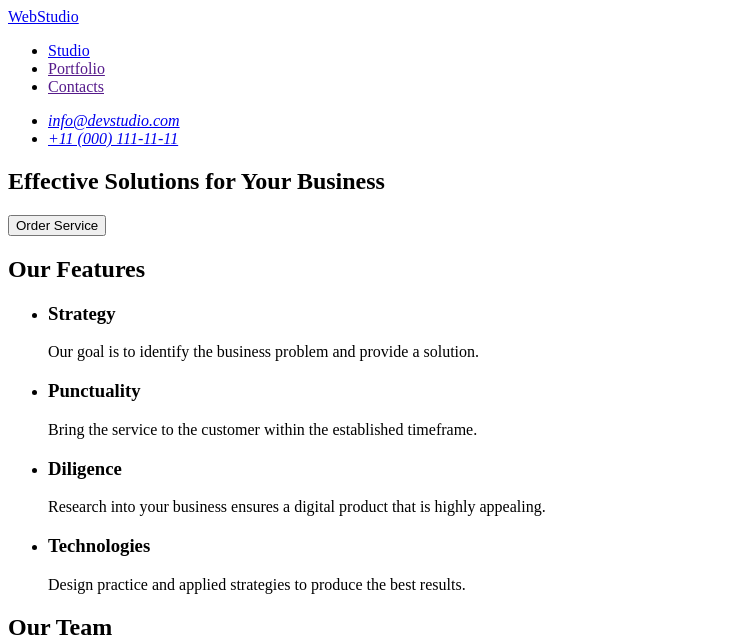
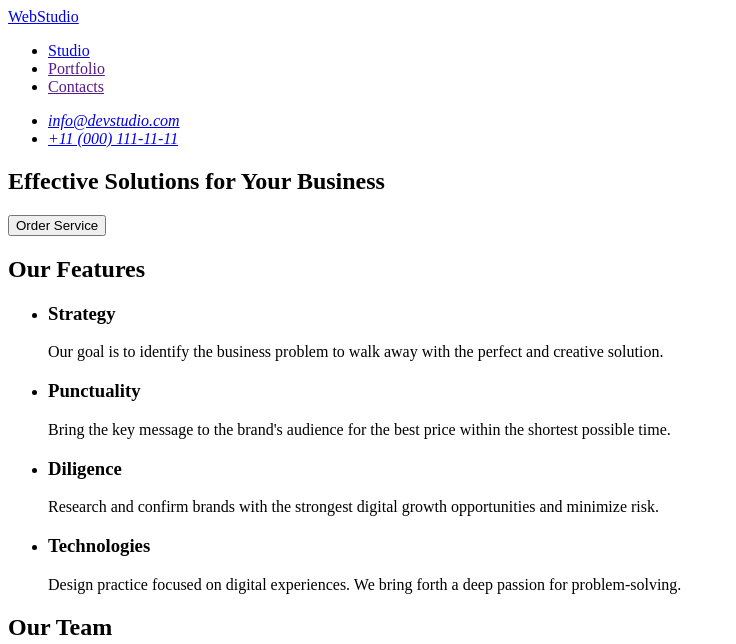
Before and after one commit to Lexx23021074/goit-markup-hw-01, a plain HTML site: page index.html in a window 1280 px wide. Shown: the top 644 px of the page, without its empty margins (0-736 px from the left). Drawn offline with Linux system fonts and the light colour scheme.

Commit message:
fix: update features description text to match latest requirements

```diff
--- a/index.html
+++ b/index.html
@@ -33,19 +33,19 @@
   <ul>
   <li>
     <h3>Strategy</h3>
-      <p>Our goal is to identify the business problem and provide a solution.</p>
+    <p>Our goal is to identify the business problem to walk away with the perfect and creative solution.</p>
   </li>
   <li>
     <h3>Punctuality</h3>
-      <p>Bring the service to the customer within the established timeframe.</p>
+    <p>Bring the key message to the brand's audience for the best price within the shortest possible time.</p>
   </li>
   <li>
     <h3>Diligence</h3>
-      <p>Research into your business ensures a digital product that is highly appealing.</p>
+    <p>Research and confirm brands with the strongest digital growth opportunities and minimize risk.</p>
   </li>
   <li>
     <h3>Technologies</h3>
-      <p>Design practice and applied strategies to produce the best results.</p>
+    <p>Design practice focused on digital experiences. We bring forth a deep passion for problem-solving.</p>
   </li>
 </ul>
 </section>
```
Lines whose indentation alone changed are shown as unchanged.
